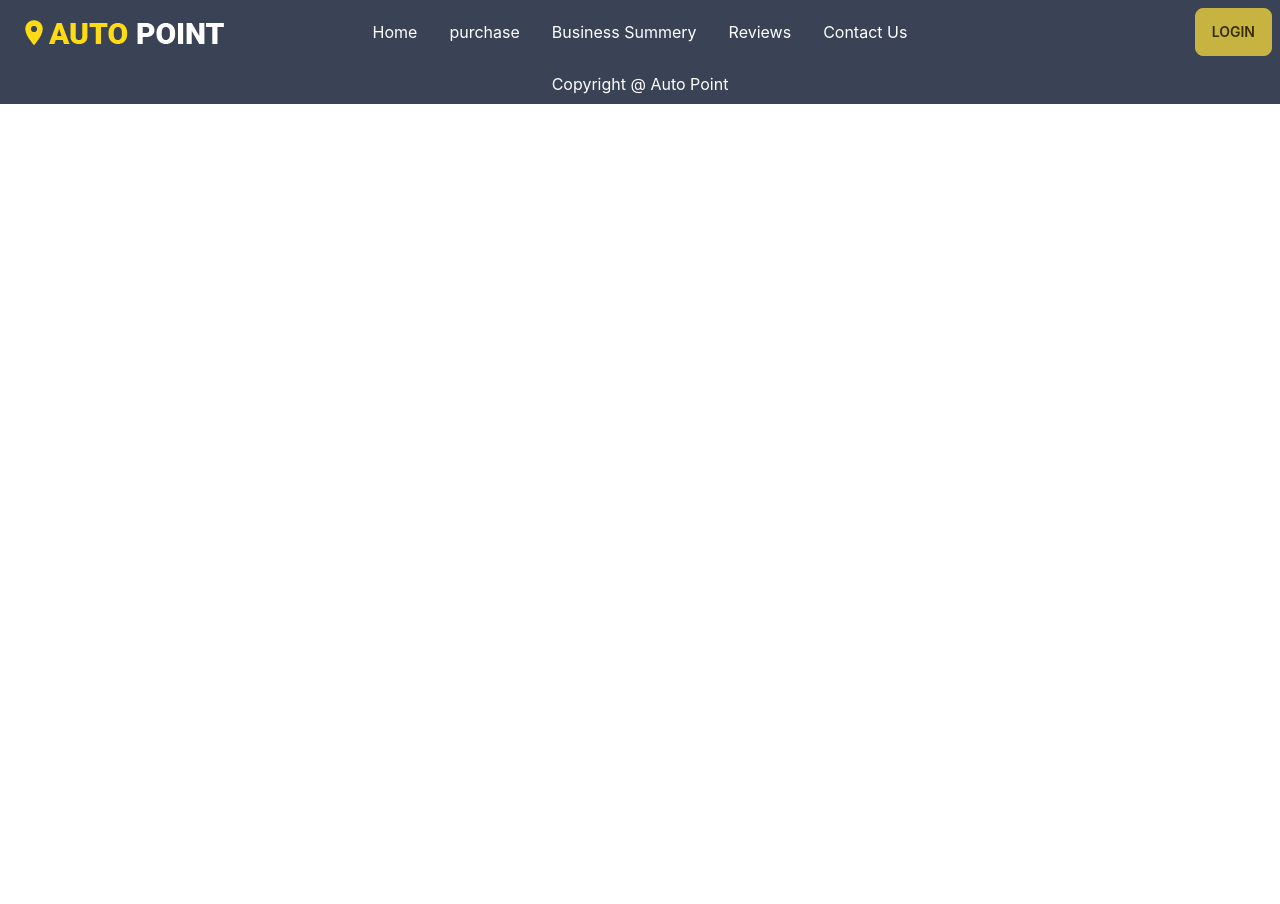
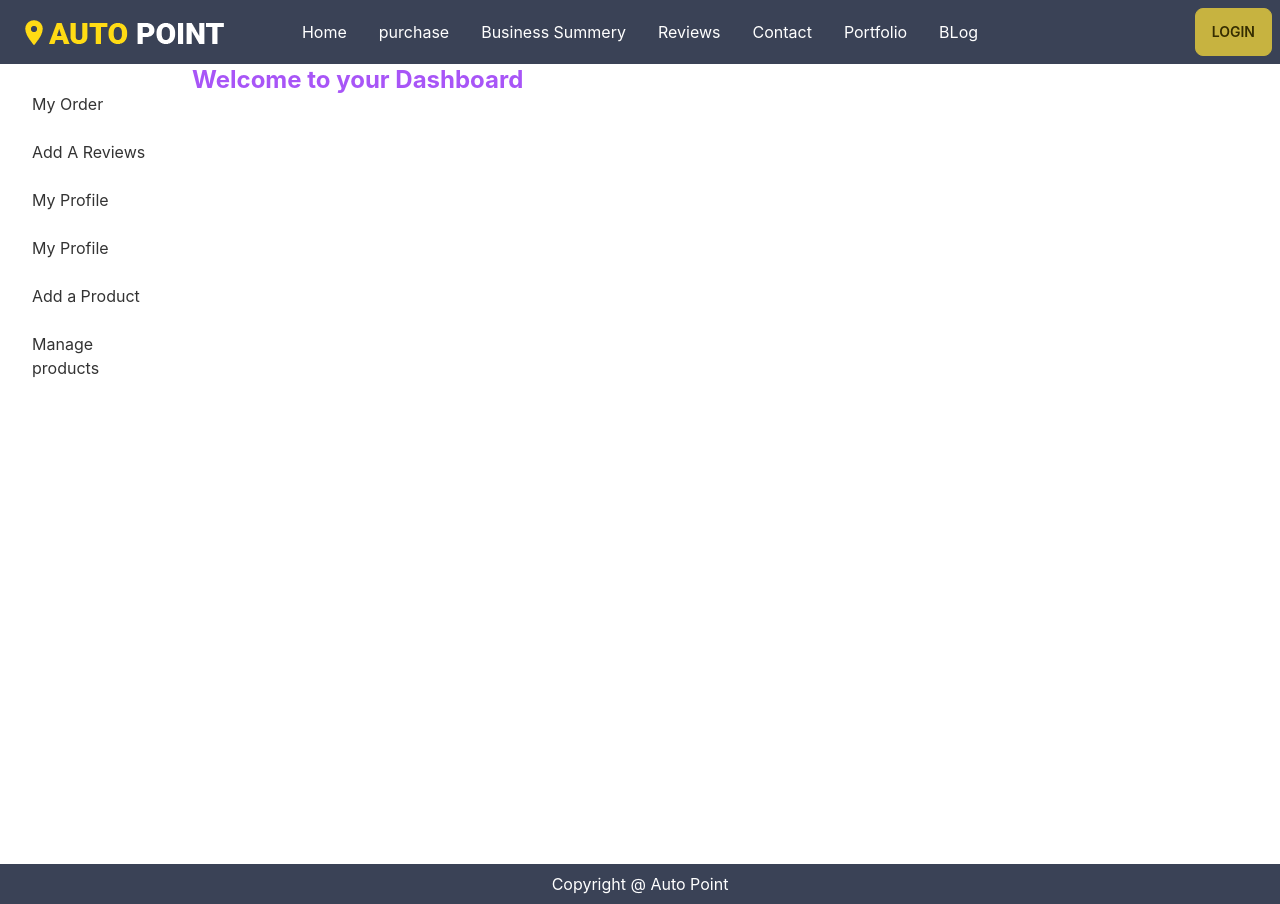
Before and after one commit to Anirbanjyoti/parts-manufacturer, a React (Create React App) app: page /dashboard in a window 1280 px wide. Before the commit the page ends 800 px from the top, so only its background shows below. Built offline with nearby package versions, Linux system fonts and the light colour scheme; no server answers.

Commit message:
dashboard , blog, portfolio route

```diff
--- a/src/App.js
+++ b/src/App.js
@@ -11,6 +11,9 @@ import Login from "./Pages/Login/Login";
 import Footer from "./Pages/Sheared/Footer";
 import SignUp from "./Pages/Login/SignUp";
 import RequireAuth from "./Pages/Login/RequireAuth";
+import Dashboard from "./Pages/Dashboard/Dashboard";
+import Portfolio from "./Pages/Home/Portfolio";
+import Blog from "./Pages/Home/Blog";
 
 function App() {
   return (
@@ -30,6 +33,9 @@ function App() {
         <Route path="/business" element={<Business />} />
         <Route path="/reviews" element={<Reviews />} />
         <Route path="/contact" element={<Contact />} />
+        <Route path="/dashboard" element={<Dashboard />} />
+        <Route path="/portfolio" element={<Portfolio />} />
+        <Route path="/dashboard" element={<Blog />} />
         <Route path="/login" element={<Login />} />
         <Route path="/signup" element={<SignUp />} />
       </Routes>
--- /dev/null
+++ b/src/Pages/Dashboard/Dashboard.js
@@ -0,0 +1,34 @@
+import React from 'react';
+import { useAuthState } from 'react-firebase-hooks/auth';
+import { Link, Outlet } from 'react-router-dom';
+import auth from '../../firebase.init';
+
+const Dashboard = () => {
+    const [user] = useAuthState(auth);
+    return (
+        <div class="drawer drawer-mobile">
+            <input id="dashboard-sidebar" type="checkbox" class="drawer-toggle" />
+            <div class="drawer-content">
+                <h2 className='text-2xl font-bold text-purple-500'>Welcome to your Dashboard</h2>
+                <Outlet></Outlet>
+            </div>
+            <div class="drawer-side">
+                <label for="dashboard-sidebar" class="drawer-overlay"></label>
+                <ul class="menu p-4 overflow-y-auto w-48 bg-base-100 text-base-content">
+                    {/* <!-- Sidebar content here --> */}
+                    <li><Link to="/dashboard">My Order</Link></li>
+                    <li><Link to="/dashboard/review">Add A Reviews</Link></li>
+                    <li><Link to="/dashboard/profile">My Profile</Link></li>
+                    { !user && <>
+                        <li><Link to="/dashboard/profile">My Profile</Link></li>
+                        <li><Link to="/dashboard/add">Add a Product</Link></li>
+                        <li><Link to="/dashboard/products">Manage products</Link></li>
+                    </>}
+                </ul>
+
+            </div>
+        </div>
+    );
+};
+
+export default Dashboard;
--- /dev/null
+++ b/src/Pages/Home/Blog.js
@@ -0,0 +1,11 @@
+import React from 'react';
+
+const Blog = () => {
+    return (
+        <div>
+
+        </div>
+    );
+};
+
+export default Blog;
--- /dev/null
+++ b/src/Pages/Home/Portfolio.js
@@ -0,0 +1,11 @@
+import React from 'react';
+
+const Portfolio = () => {
+    return (
+        <div>
+
+        </div>
+    );
+};
+
+export default Portfolio;
--- a/src/Pages/Sheared/Navbar.js
+++ b/src/Pages/Sheared/Navbar.js
@@ -12,6 +12,34 @@ const Navbar = () => {
     signOut(auth);
     // localStorage.removeItem('accessToken');
   };
+  const menuItems =
+  <>
+    <li>
+              <Link to="/">Home</Link>
+            </li>
+            <li tabIndex="0">
+              <Link to="/purchase">purchase</Link>
+
+            </li>
+            <li>
+              <Link to="/business">Business Summery</Link>
+            </li>
+            <li>
+              <Link to="/reviews">Reviews</Link>
+            </li>
+            <li>
+              <Link to="/contact">Contact</Link>
+            </li>
+            <li>
+              <Link to="/portfolio">Portfolio</Link>
+            </li>
+            <li>
+              <Link to="/blog">BLog</Link>
+            </li>
+            {
+                user && <li><Link to="/dashboard">Dashboard</Link></li>
+              }
+  </>
   return (
     <div>
       <div className="navbar bg-accent text-white">
@@ -37,43 +65,7 @@ const Navbar = () => {
               tabIndex="0"
               className="menu menu-compact dropdown-content mt-3 p-2 shadow rounded-box w-52  bg-accent text-white"
             >
-              <li>
-                <Link to="/">Home</Link>
-              </li>
-              <li tabIndex="0">
-                <Link to="/" className="justify-between">
-                  Parent
-                  <svg
-                    className="fill-current"
-                    xmlns=""
-                    width="24"
-                    height="24"
-                    viewBox="0 0 24 24"
-                  >
-                    <path d="M8.59,16.58L13.17,12L8.59,7.41L10,6L16,12L10,18L8.59,16.58Z" />
-                  </svg>
-                </Link>
-                <ul className="p-2">
-                  <li>
-                    <Link to="/">Submenu 1</Link>
-                  </li>
-                  <li>
-                    <Link to="/">Submenu 2</Link>
-                  </li>
-                </ul>
-              </li>
-              <li>
-                <Link to="/purchase">purchase</Link>
-              </li>
-              <li>
-                <Link to="/business">Business Summery</Link>
-              </li>
-              <li>
-                <Link to="/reviews">Reviews</Link>
-              </li>
-              <li>
-                <Link to="/contact">Contact Us</Link>
-              </li>
+              {menuItems}
 
               <li>
                 {user ? (
@@ -92,25 +84,7 @@ const Navbar = () => {
         </div>
         <div className="navbar-center hidden lg:flex">
           <ul className="menu menu-horizontal p-0">
-            <li>
-              <Link to="/">Home</Link>
-            </li>
-            <li tabIndex="0">
-              <Link to="/purchase">purchase</Link>
-              {/* <ul className="p-2">
-          <li><Link to='/'>Submenu 1</Link></li>
-          <li><Link to='/'>Submenu 2</Link></li>
-        </ul> */}
-            </li>
-            <li>
-              <Link to="/business">Business Summery</Link>
-            </li>
-            <li>
-              <Link to="/reviews">Reviews</Link>
-            </li>
-            <li>
-              <Link to="/contact">Contact Us</Link>
-            </li>
+            {menuItems}
           </ul>
         </div>
         <div className="navbar-end">
```
